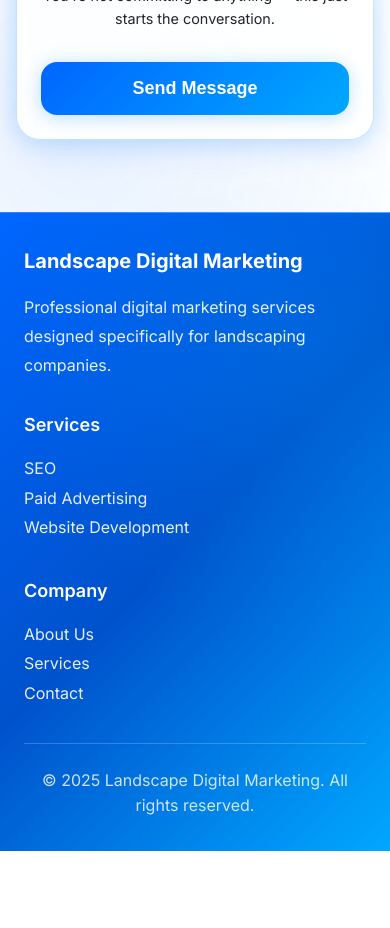
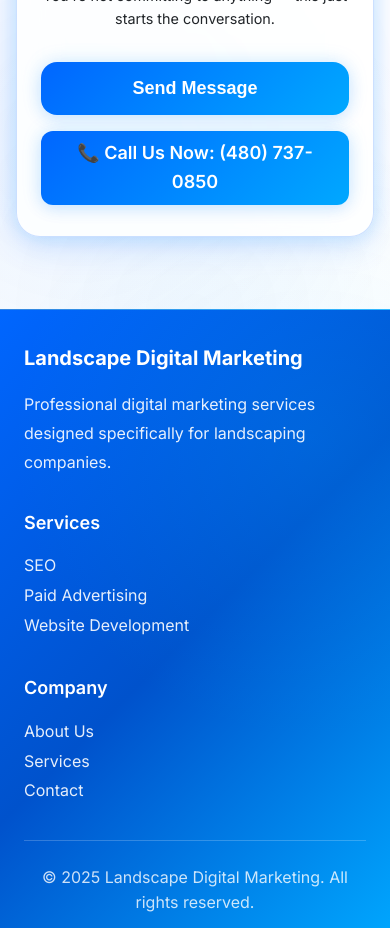
Before and after one commit to Masonba11/landscaping-digital-marketing, a Next.js app: page /contact in a window 390 px wide. Shown: the part 1800-2728 px from the top of the page. Before the commit the page ends 2651 px from the top, so only its background shows below. Built offline with nearby package versions, Linux system fonts and the light colour scheme; no server answers.

Commit message:
Add Call Us Now button to all contact forms
- Add click-to-call button with phone number (480) 737-0850
- Place button below submit button on all forms
- Styled consistently with existing CTA buttons

```diff
--- a/components/ContactForm.tsx
+++ b/components/ContactForm.tsx
@@ -225,6 +225,25 @@ export default function ContactForm() {
       >
         {status === "loading" ? "Sending..." : "Send Message"}
       </button>
+
+      <div style={{ textAlign: "center", marginTop: "1rem" }}>
+        <a
+          href="tel:4807370850"
+          className="cta-button"
+          style={{
+            display: "inline-block",
+            textDecoration: "none",
+            backgroundColor: "var(--primary-blue)",
+            color: "white",
+            padding: "var(--spacing-sm) var(--spacing-lg)",
+            borderRadius: "12px",
+            fontWeight: 600,
+            transition: "all 0.3s ease",
+          }}
+        >
+          📞 Call Us Now: (480) 737-0850
+        </a>
+      </div>
     </form>
   );
 }
```
Also changed, not shown: components/ContactFormSimple.tsx (+19 -0 lines), components/ContactFormWebsites.tsx (+19 -0 lines).
